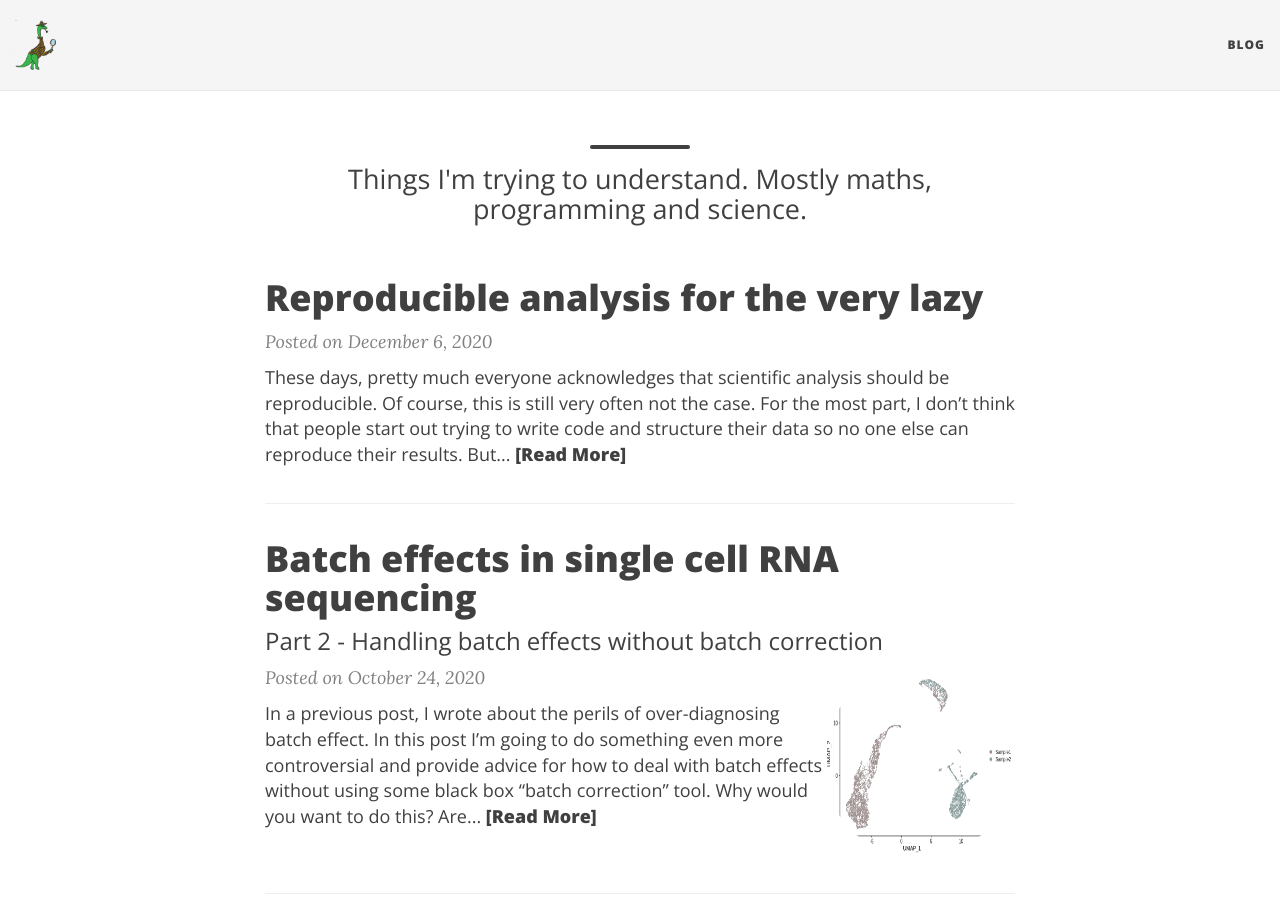
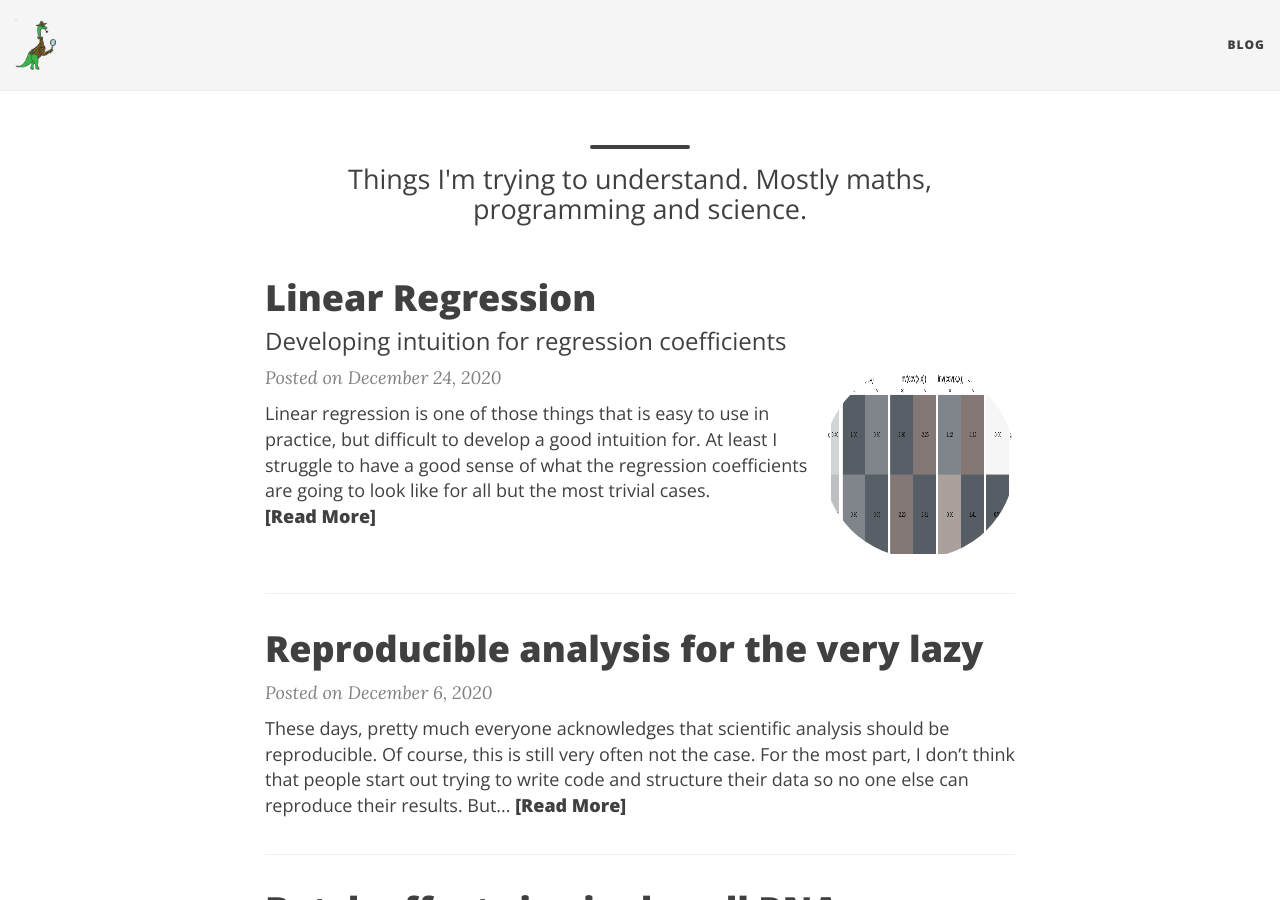
Before and after one commit to constantAmateur/constantAmateur.github.io, a Jekyll site: the page built from index.html, in a window 1280 px wide and 900 px high. Built offline with Jekyll 4.4.1, drawn with Linux system fonts in a browser that asks for light colours; nearby versions of some CDN libraries; the list of posts is cut into pages by our own code; some of the changed lines change nothing that is shown.

Commit message:
Publish.

````diff
--- a/_posts/2020-12-24-linearRegression.md
+++ b/_posts/2020-12-24-linearRegression.md
@@ -1,8 +1,8 @@
 ---
 layout: post
 title: Linear Regression
-draft: true
-image: /img/regression/blob
+draft: false
+image: /img/linearRegression/visFit2.png
 subtitle: Developing intuition for regression coefficients
 ---
 
@@ -20,7 +20,7 @@ $$
 
 This is stupidly simple and basically useless, but is instructive for being clear on how we determine what the coefficients in linear regression are.
 
-## Mathematical asside
+## Mathematical aside
 
 What we really mean when we say "fit a linear model" is that we are assuming our $y_i$ are drawn from a normal distribution, with fixed variance and mean given by the right hand side of the equation above (i.e., $c$).  That is, the probability (or likelihood) of the $i$th bit of data ($y_i$) in our super basic linear model is
 
@@ -46,7 +46,7 @@ $$
 \sum_i (y_i - c)^2
 $$
 
-which is where the ordinary least squares minimisation comes from.  To find the minimum we do the usual thing and find where all the partial derivatives are zero.  In our case, there's just one.
+which is where ordinary least squares minimisation comes from.  To find the minimum we do the usual thing and find where all the partial derivatives are zero.  In our case, there's just one.
 
 $$
 0 = \frac{d}{dc}(-\log{l}) = 2 \sum_i c (y_i - c) \\
@@ -84,6 +84,8 @@ Residual standard error: 0.9081 on 99 degrees of freedom
 The mean of y is -0.0429569
 ```
 
+So the best fit value of $c$ is indeed the average of $y$ as we would expect.
+
 ## One variable only
 
 The slightly less useless version is of course where we have another variable $x$ related to $y$ in some way.  If we then modify our model to be
@@ -98,7 +100,7 @@ $$
 y = \beta_x x + c
 $$
 
-Remember what mean by this is find the value of $\beta_x$ (or $\beta_x$ and $c$) that makes the observed $y_i$s the most probable (or likely) if the data is drawn from a normal distribution with mean $\beta_x x_i$ (or $\beta_x x_i + c).  That is, we want to find $\beta_x$ (or $\beta_x$ and $c$) that minimises
+Remember what we mean by this is find the value of $\beta_x$ (or $\beta_x$ and $c$) that makes the observed $y_i$s the most probable (or likely) if the data is drawn from a normal distribution with mean $\beta_x x_i$ (or $\beta_x x_i + c).  That is, we want to find $\beta_x$ (or $\beta_x$ and $c$) that minimises
 
 $$
 l(y_i) = \frac{1}{\sqrt{2 \pi \sigma^2}} e^{- \frac{1}{2} \left( \frac{y_i- \beta_x x_i}{\sigma} \right)^2} \\
@@ -106,7 +108,7 @@ l(y_i) = \frac{1}{\sqrt{2 \pi \sigma^2}} e^{- \frac{1}{2} \left( \frac{y_i- \bet
 l(y_i) = \frac{1}{\sqrt{2 \pi \sigma^2}} e^{- \frac{1}{2} \left( \frac{y_i- \beta_x x_i - c}{\sigma} \right)^2}
 $$
 
-which is mathematically equivalent to minimising (see asside above)
+which is mathematically equivalent to minimising (see aside above)
 
 $$
 \sum_i (y_i - \beta_x x_i)^2\\
@@ -114,7 +116,7 @@ $$
 \sum_i (y_i - \beta_x x_i - c)^2
 $$
 
-This is a lot of formulas and ont a lot of intuition.  So let's consider some made up data,
+This is a lot of formulas and not a lot of intuition.  So let's consider some made up data,
 
 ```R
 x = rnorm(1000)
@@ -135,6 +137,26 @@ So what is your intuition as to what fitting a model with/without the intercept
 
 ```R
 fit = lm(y ~ x + 0)
+summary(fit)
+```
+
+which  gives
+
+```
+Call:
+lm(formula = y ~ x + 0)
+
+Residuals:
+   Min     1Q Median     3Q    Max
+ 6.973  9.304 10.002 10.688 13.296
+
+Coefficients:
+  Estimate Std. Error t value Pr(>|t|)
+x   0.2507     0.3194   0.785    0.433
+
+Residual standard error: 10.05 on 999 degrees of freedom
+Multiple R-squared:  0.0006164,	Adjusted R-squared:  -0.0003839
+F-statistic: 0.6162 on 1 and 999 DF,  p-value: 0.4326
 ```
 
 So without the intercept term, a linear model will use what it can to explain the data, and imply a relationship with the variables in the model (in this case $x$).  Looking at some more formulas is helpful here.  It is easy to show that the value of $\beta_x$ that minimises the probability of the data in the no intercept model is
@@ -167,9 +189,9 @@ But what about the more complicated (and more interesting) case of multiple regr
 
 ![yz]({{ "/img/linearRegression/multiRegression_yz.png"}})
 
-So if we fit a linear model $y ~ x + z$, what would you expect the coefficients to be?  Remember that what this means is that we are assuming each data point $y_i$ is drawn from a normal distribution with mean $\beta_x x_i + \beta_z z_i + c$.  When we fit the model, we find the values of $\beta_x$, $\beta_z$, and $c$ that make the observed $y_i$ the most probable.
+So if we fit a linear model $y ~ x + z$, what would you expect the coefficients to be?  Remember that the intercept term is included by default and that what this means is that we are assuming each data point $y_i$ is drawn from a normal distribution with mean $\beta_x x_i + \beta_z z_i + c$.  When we fit the model, we find the values of $\beta_x$, $\beta_z$, and $c$ that make the observed $y_i$ the most probable.
 
-It should be fairly obvious that we should expect that $c$ should be approximately 0.  If we naively extrapolate from simple regression, we might expect that $\beta_x = 0.4$ and $\beta_z = 0.5$.  So let's try it out.
+It should be fairly obvious that we should expect that $c$ should be approximately 0.  Suppose also that all variances are 1.  If we naively extrapolate from simple regression, we might expect that $\beta_x = 0.4$ and $\beta_z = 0.5$.  So let's try it out.
 
 ```R
 fit = lm(y ~ x + z)
@@ -206,6 +228,7 @@ If you're not used to reading these outputs, it says the coefficient for $z$ is
 So $x$ and $z$ are correlated, which clearly feeds into the counter intuitive results above.  But even when presented with all the correlations, I'd be hard pressed to intuit that the correlation between $x$ and $z$ would cause the coefficient of $z$ to be the same as if $x$ wasn't included and $x$ to be 0.  Here is the code to generate these results
 
 ```R
+library(MASS)
 yx = 0.4
 yz = 0.5
 xz = 0.8
@@ -265,7 +288,7 @@ $$
 Which is much more easily expressed in matrix notation as
 
 $$
-\text{cov}(Y,X) = \beta \text{cov}(X,X)
+\text{cov}(\mathbf{Y},\mathbf{X}) = \mathbf{\beta} \text{cov}(\mathbf{X},\mathbf{X})
 $$
 
 here $\text{cov}(X,X)$ is just the [covariance matrix](https://en.wikipedia.org/wiki/Covariance_matrix).  To solve for $\beta$ we just invert this matrix and multiple it by the column matrix with entries $\text{cov}(y,x_i)$.  If we define the entry $i,j$ of the inverse covariance matrix to be $p_{i,j}$ then $\beta_i$ is just
@@ -291,9 +314,7 @@ $$
 
 This seems like a lot of formulas and extra complication without the promised simplification.  But if we look at the above formula for a bit, we see that each of the linear regression coefficients is just the weighted sum of all the covariances between the observed data $y$ and the model variables $x_i$.  So to understand the coefficients, we just need to understand what the weights, $p_{i,j}$ are.
 
-These do have a special meaning, which is that the inverse covariance matrix (the $p_{i,j}$) are the [partial correlations](https://en.wikipedia.org/wiki/Partial_correlation) between $x_i$ and $x_j$ (up to a constant).  I found [this discussion](https://stats.stackexchange.com/questions/10795/how-to-interpret-an-inverse-covariance-or-precision-matrix) helpful in understanding what partial correlations are.  The partial correlation is basically the correlation that is left, once all the other correlations have been taken into account.
-
-Since $x_i$ is always correlated with itself, the diagonal entries will always be $1$ just like in the covariance matrix (up to a scaling factor that multiplies the whole matrix).
+These do have a special meaning, which is that the inverse covariance matrix (the $p_{i,j}$) are the [partial correlations](https://en.wikipedia.org/wiki/Partial_correlation) between $x_i$ and $x_j$ (up to a constant).  I found [this discussion](https://stats.stackexchange.com/questions/10795/how-to-interpret-an-inverse-covariance-or-precision-matrix) helpful in understanding what partial correlations are.  The partial correlation is basically the correlation that is left, once all the other correlations have been taken into account.  The correlation between residuals rather than the variables themselves.
 
 ## Visualising the relationships
 
@@ -302,6 +323,7 @@ Which gives us a rough idea of how to expect regression coefficients to behave.
 Here's a function to visualise the matricies inovlved.  It should work as long as [ComplexHeatmap](https://bioconductor.org/packages/release/bioc/html/ComplexHeatmap.html) is installed, which it should be as [it's great](https://twitter.com/constantAmateur/status/1317934098288095233).
 
 ```R
+library(ComplexHeatmap)
 visLinReg = function(data,covars,toPlot=c('cov_yx','cov_xx','invCov')){
   #Construct inverse correlation matrix
   covMat = cov(do.call(cbind,covars))
@@ -427,7 +449,7 @@ From which you can see that the coefficient of $x_5$ is driven more by the contr
 
 # Conclusion
 
-Having gone through all that, I'm not sure I'm really all that much closer to having a reliable intuition for how to interpret linear regression coefficients.  There are some simple cases, where it's clear what the interpretation is.  If all covariates (the $x_i$s) are uncorrelated, the regression coefficient $\beta_i$ is closely related to the corelation between $y$ and $x_i$.
+Having gone through all that, I'm not sure I'm really all that much closer to having a reliable intuition for how to interpret linear regression coefficients.  There are some simple cases, where it's clear what the intuition is.  If all covariates (the $x_i$s) are uncorrelated, the regression coefficient $\beta_i$ is closely related to the corelation between $y$ and $x_i$.
 
 But in general, it is essential that we understand how covariates relate to one another (the covariance matrix) and their partial correlation (the inverse covariance matrix).  It is easy to construct cases where the linear regression coefficient for $x_i$ is driven not by the correlation between $y$ and $x_i$, but by the relationship between $y$ and $x_j$ together with a correlation between $x_i$ and $x_j$.
 
````
